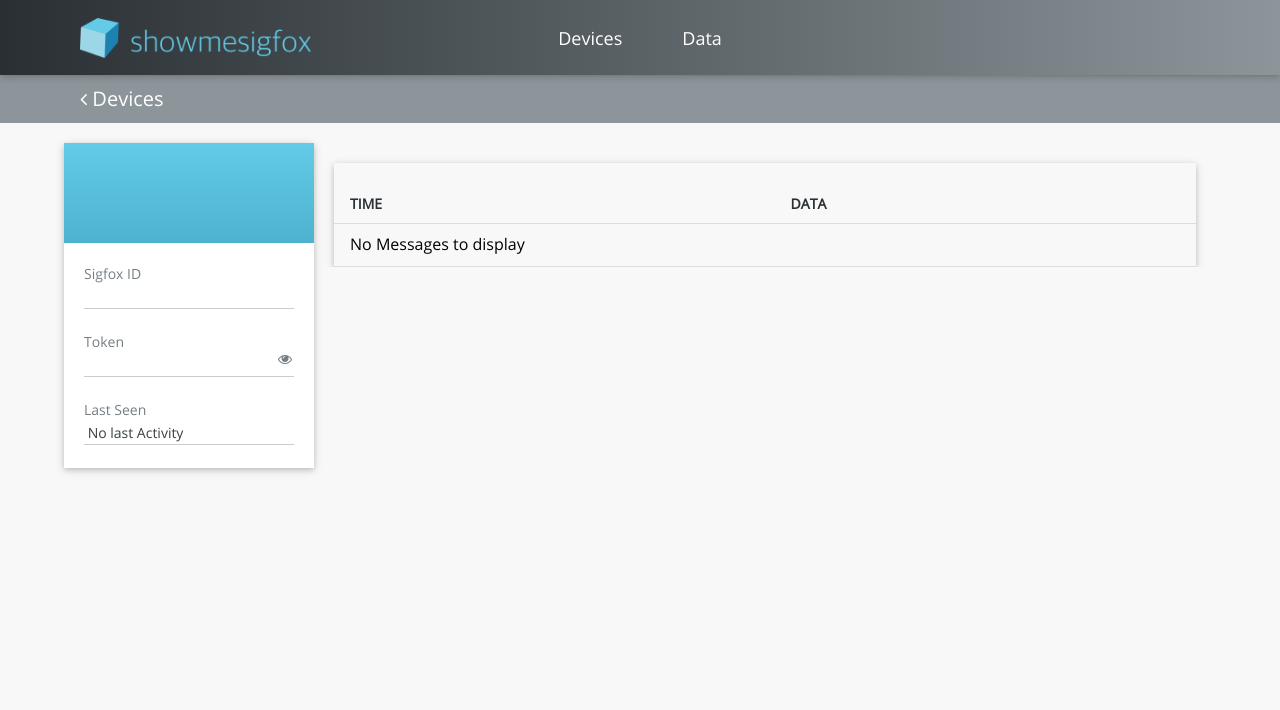
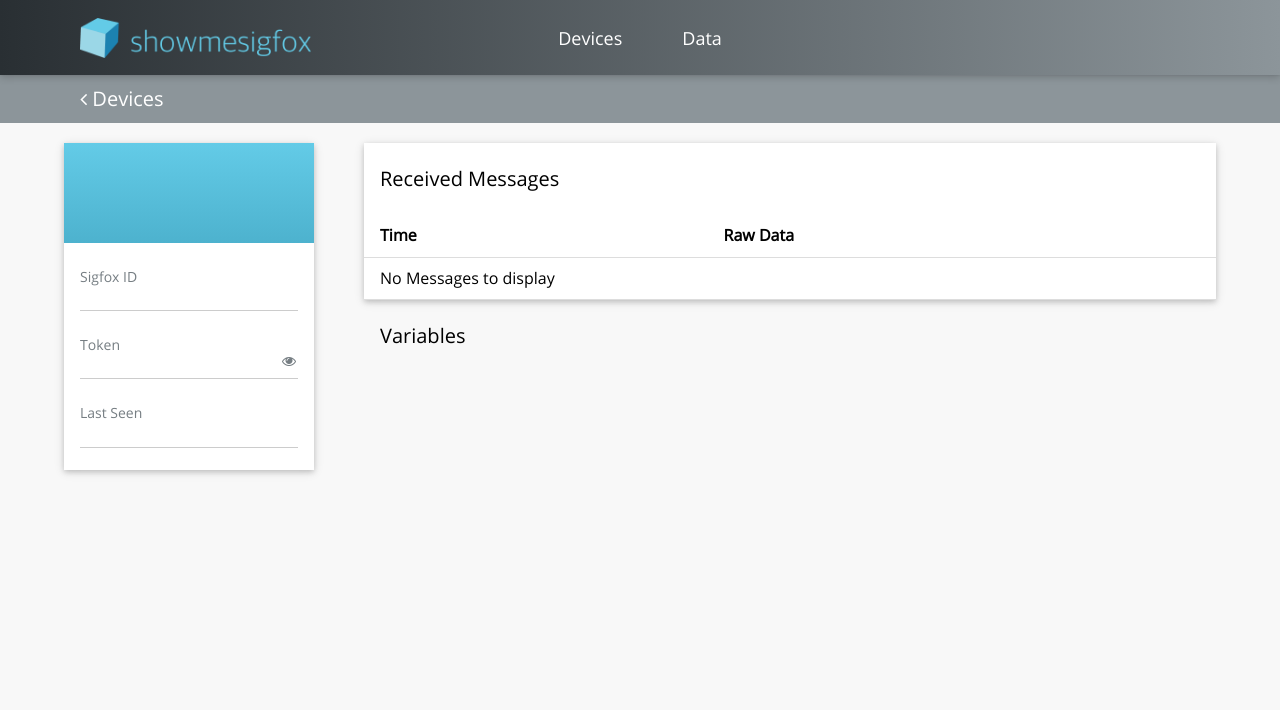
Before and after one commit to anyanutt/ShowMeSigfox, a Flask app: template sms_app/templates/dev_idv.html in a window 1280 px wide. Shown: the top 710 px of the page. Run offline with Flask 2, Linux system fonts and the light colour scheme; the template is opened without the code that fills it, so the values that code supplies are empty.

Commit message:
time display formatting fixed

```diff
--- a/sms_app/static/css/devices.css
+++ b/sms_app/static/css/devices.css
@@ -1,5 +1,6 @@
-#devicestable th,
-#messagestable th {
+/* for devices.html */
+
+#devicestable th {
   padding-top: 30px;
   text-transform: uppercase;
   font-size: 14px;
@@ -13,6 +14,19 @@
 
 .devclick:hover {
   text-decoration: underline;
+}
+
+/* for dev_idv.html */
+
+#dev-displaybox {
+  flex-flow: row wrap;
+  justify-content: flex-start;
+  align-items: flex-start;
+}
+
+#dev-card {
+  width: 250px;
+  flex-basis: auto;
 }
 
 #dev-name {
@@ -33,3 +47,25 @@
   color: var(--theme-color-dark-tint);
   padding: 0px;
 }
+
+#dev-right {
+  flex-direction: column;
+  margin-left: 50px;
+  flex-grow: 2;
+}
+
+#msgs-card {
+  max-height: 250px;
+  overflow: scroll;
+  overflow-y: visible;
+}
+
+#vars-displaybox {
+  flex: row wrap;
+  align-content: flex-start;
+}
+
+.var-box {
+  width: 290px;
+  height: 200px;
+}
--- a/sms_app/static/css/style.css
+++ b/sms_app/static/css/style.css
@@ -73,6 +73,14 @@ h6 {
   font-family: var(--theme-font-opensansreg);
 }
 
+.front {
+  z-index: 1;
+}
+
+.back {
+  z-index: 0;
+}
+
 .text-light {
   color: var(--theme-text-light);
 }
@@ -118,7 +126,64 @@ input:disabled {
   z-index: 2;
 }
 
-.header {
+.field-icon:hover {
+  cursor: pointer;
+}
+
+.float-button {
+  position: fixed;
+  width: 50px;
+  height: 50px;
+  top: 100px;
+  right: 40px;
+  background-color: var(--theme-color-primary);
+  color: var(--theme-text-light);
+  border-radius: 100%;
+  box-shadow: rgb(0 0 0 / 16%) 0px 2px 5px 0px, rgb(0 0 0 / 12%) 0px 2px 10px 0px;
+  display : flex;
+  align-items : center;
+  justify-content: center;
+  text-decoration: none;
+  transition: transform 0.3s;
+}
+
+.float-button:hover {
+  transform: rotate(90deg);
+}
+
+.float-icon {
+  font-weight: 300;
+}
+
+.tableheader {
+  padding: 10px 16px;
+}
+
+.displaybox-sm {
+  padding: 20px 10%;
+  overflow: scroll;
+}
+
+.displaybox-md {
+  padding: 20px 5%;
+  overflow: scroll;
+}
+
+.displaybox-lg {
+  padding: 20px 20px 0px;
+  overflow: scroll;
+}
+
+.displaybox-inner-lg {
+  padding: 5px 20px;
+  overflow: scroll;
+}
+
+.flex-container {
+  display: flex;
+}
+
+.headermain {
   background: linear-gradient(
     to right,
     var(--theme-color-dark),
@@ -130,7 +195,7 @@ input:disabled {
   z-index: 1;
 }
 
-.header .logo-image {
+.headermain .logo-image {
   max-height: 40px;
   margin-left: 80px;
 }
@@ -179,47 +244,7 @@ input:disabled {
   text-decoration: none;
 }
 
-.float-button {
-  position: fixed;
-  width: 50px;
-  height: 50px;
-  top: 100px;
-  right: 40px;
-  background-color: var(--theme-color-primary);
-  color: var(--theme-text-light);
-  border-radius: 100%;
-  box-shadow: rgb(0 0 0 / 16%) 0px 2px 5px 0px, rgb(0 0 0 / 12%) 0px 2px 10px 0px;
-  display : flex;
-  align-items : center;
-  justify-content: center;
-  text-decoration: none;
-  transition: transform 0.3s;
-}
-
-.float-button:hover {
-  transform: rotate(90deg);
-}
-
-.float-icon {
-  font-weight: 300;
-}
-
-.displaybox-sm {
-  padding: 20px 10%;
-  overflow: scroll;
-}
-
-.displaybox-md {
-  padding: 20px 5%;
-  overflow: scroll;
-}
-
-.displaybox-lg {
-  padding: 20px 20px 0px;
-  overflow: scroll;
-}
-
-.footer {
+.footermain {
   position: absolute;
   left: 0;
   bottom: 0;
--- a/sms_app/templates/dev_idv.html
+++ b/sms_app/templates/dev_idv.html
@@ -5,7 +5,8 @@
 <link rel="stylesheet" href="{{ url_for('static', filename='css/devices.css') }}">
 <link rel="stylesheet" href="{{ url_for('static', filename='css/modals.css') }}">
 <script class="u-script" type="text/javascript" src="{{ url_for('static', filename='js/misc.js') }}" defer=""></script>
-  <script class="u-script" type="text/javascript" src="{{ url_for('static', filename='js/modals.js') }}" defer=""></script>
+<script class="u-script" type="text/javascript" src="{{ url_for('static', filename='js/modals.js') }}"
+  defer=""></script>
 {% endblock %}
 
 {% block title %}{{ device.dev_name }}{% endblock %}
@@ -20,30 +21,38 @@
 
 {% block content %}
 <div class="w3-responsive displaybox-md">
-    <div class="w3-row">
-        <div class="w3-col w3-white w3-card" style="width: 250px;">
+  <div class="flex-container" id="dev-displaybox">
+    <div class="w3-white w3-card" id="dev-card">
       <div class="w3-display-container" id="dev-name">
-            <div class="text-light displaybox-lg w3-display-bottomleft"><h4>{{ device.dev_name }}</h4></div>
+        <div class="text-light displaybox-lg w3-display-bottomleft">
+          <h4>{{ device.dev_name }}</h4>
         </div>
-            <form class="w3-container displaybox-lg" id="dev-info">
+      </div>
+      <form class="w3-container" id="dev-info">
+        <br />
         <label>Sigfox ID</label>
         <input class="w3-input" type="text" value="{{ device.dev_id }}">
-              <br/>
+        <br />
         <label>Token</label>
         <input class="w3-input" type="password" value="{{ device.token }}" id="token-field" disabled>
         <span toggle="#token-field" class="fa fa-fw fa-eye field-icon toggle-vis"></span>
-              <br/>
+        <br />
         <label>Last Seen</label>
-              <input class="w3-input" type="text" value="{% if device.lastseen %} {{ device.lastseen }} {% else %} No last Activity {% endif %}" disabled>
-              <br/>
+        <input class="w3-input" type="text" value="{{ device.lastseen }}" disabled>
+        <br />
       </form>
     </div>
-        <div class="w3-rest displaybox-lg">
-          <table class="w3-table w3-card w3-bordered  {% if messages|length %} w3-hoverable {% endif%}" id="messagestable">
+
+    <div class="flex-container" id="dev-right">
+      <div class="w3-card w3-white" id="msgs-card">
+        <header class="tableheader">
+          <h4>Received Messages</h4>
+        </header>
+        <table class="w3-table w3-bordered  {% if messages|length %} w3-hoverable {% endif%}" id="messagestable">
           <thead>
             <tr>
               <th>Time</th>
-                <th>Data</th>
+              <th>Raw Data</th>
             </tr>
           </thead>
           {% if messages|length %}
@@ -59,6 +68,24 @@
           </tr>
           {% endif%}
         </table>
+        <footer>
+
+        </footer>
+      </div>
+
+      <div class="vars-card">
+        <header class="tableheader">
+          <h4>Variables</h4>
+        </header>
+        <div class="flex-container" id="vars-displaybox">
+          <div>
+
+          </div>
+
+
+        </div>
+
+      </div>
     </div>
   </div>
 </div>
--- a/sms_app/templates/devices.html
+++ b/sms_app/templates/devices.html
@@ -38,7 +38,7 @@
           <td><input type="checkbox" name="cb{{ device.dev_id}}" /></td>
           <td><a href="{{ url_for('user.device_idv_page', oid=device._id) }}" class="devclick">{{ device.dev_name }}</a></td>
           <td>{{ device.dev_id }}</td>
-          <td>{% if device.lastseen %} {{ device.lastseen }} {% else %} No last Activity {% endif %}</td>
+          <td>{{ device.lastseen }}</td>
           <td></td>
         </tr>
       {% endfor %}
--- a/sms_app/templates/layout_home.html
+++ b/sms_app/templates/layout_home.html
@@ -14,7 +14,7 @@
 </head>
 
 <body>
-  <header class="header text-light w3-display-container">
+  <header class="headermain text-light w3-display-container">
     <a href="{{ url_for('home.homepage') }}" class="w3-display-left">
       <img src="{{ url_for('static', filename='img/logo.png') }}" class="logo-image">
     </a>
@@ -34,7 +34,7 @@
 
   <div id="content">{% block content %}{% endblock %}</div>
 
-  <footer class="footer text-light">
+  <footer class="footermain text-light">
     &copy; 2021 ShowMeSigfox | Anya Nutt
   </footer>
 </body>
--- a/sms_app/templates/layout_user.html
+++ b/sms_app/templates/layout_user.html
@@ -14,7 +14,7 @@
 </head>
 
 <body>
-  <header class="header text-light w3-display-container">
+  <header class="headermain text-light w3-display-container">
     <a href="{{ url_for('user.devicespage') }}" class="w3-display-left">
       <img src="{{ url_for('static', filename='img/logo.png') }}" class="logo-image">
     </a>
@@ -33,7 +33,7 @@
 
   <div id="content">{% block content %}{% endblock %}</div>
 
-  <footer class="footer text-light">
+  <footer class="footermain text-light">
     &copy; 2021 ShowMeSigfox | Anya Nutt
   </footer>
 </body>
```
Also changed, not shown: sms_app/extensions.py (+0 -8 lines), sms_app/functions.py (added, +17 -0 lines), sms_app/routes/user.py (+19 -2 lines). Lines whose indentation alone changed are shown as unchanged.
